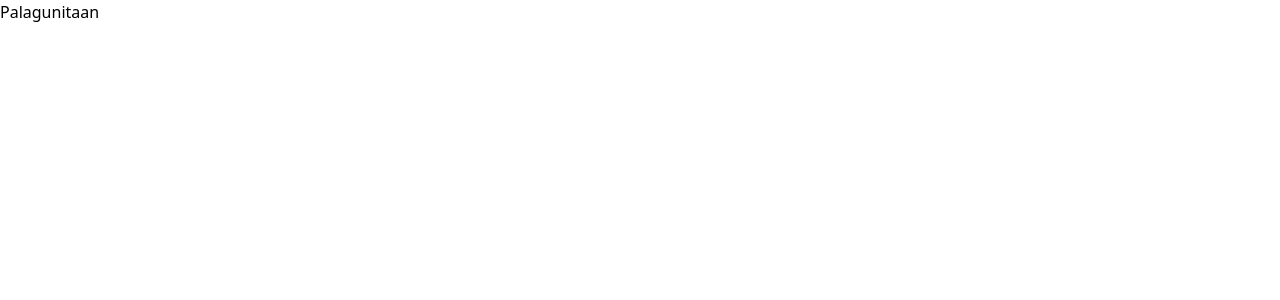
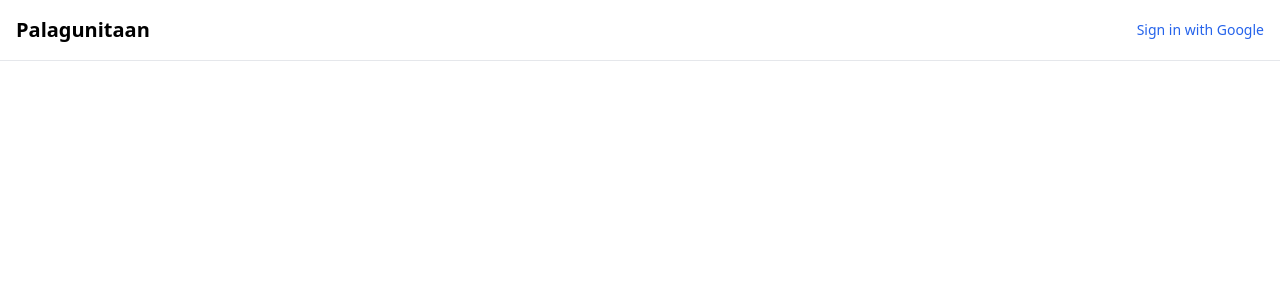
Before and after one commit to diVelarde/palagunitaan, a React (Create React App) app in the folder client/: page / in a window 1280 px wide. Shown: the top 300 px of the page. Built offline with nearby package versions, Linux system fonts and the light colour scheme; no server answers.

Commit message:
AUTH-004 add frontend authentication context

```diff
--- a/client/src/App.js
+++ b/client/src/App.js
@@ -1,21 +1,37 @@
-import { useEffect } from 'react';
-import api from './api/axios';
+import { AuthProvider, useAuth } from './context/AuthContext';
 
-console.log('API URL:', process.env.REACT_APP_API_URL);
 
-function App() {
-  useEffect(() => {
+function AuthHeader() {
+  const { user, loading, login, logout } = useAuth();
 
-    api.get('/api/test')
-      .then(res => console.log(res.data))
-      .catch(err => console.error(err));
-  }, []);
+  if (loading) return null;
 
   return (
-    <div>
-      <h1>Palagunitaan</h1>
+    <div className="flex items-center justify-between p-4 border-b">
+      <h1 className="text-xl font-semibold">Palagunitaan</h1>
+      {user ? (
+        <div className="flex items-center gap-3">
+
+          <span className="text-sm text-gray-600">{user.name}</span>
+          <button onClick={logout} className="text-sm text-red-600">
+            Log out
+          </button>
+        </div>
+      ) : (
+        <button onClick={login} className="text-sm text-blue-600">
+          Sign in with Google
+        </button>
+      )}
     </div>
   );
 }
 
+function App() {
+  return (
+    <AuthProvider>
+      <AuthHeader />
+    </AuthProvider>
+  );
+}
+
 export default App;
--- /dev/null
+++ b/client/src/context/AuthContext.js
@@ -0,0 +1,52 @@
+import { createContext, useContext, useEffect, useState, useCallback } from 'react';
+import api from '../api/axios';
+
+const AuthContext = createContext(null);
+
+export function AuthProvider({ children }) {
+  const [user, setUser] = useState(null);
+  const [viewRole, setViewRoleState] = useState(null);
+  const [loading, setLoading] = useState(true);
+
+  const refresh = useCallback(async () => {
+    try {
+      const res = await api.get('/api/auth/me');
+      setUser(res.data.user);
+      setViewRoleState(res.data.viewRole);
+    } catch (err) {
+      setUser(null);
+      setViewRoleState(null);
+    } finally {
+      setLoading(false);
+    }
+  }, []);
+
+  useEffect(() => {
+    refresh();
+  }, [refresh]);
+
+  const login = () => {
+    window.location.href = `${process.env.REACT_APP_API_URL}/api/auth/google`;
+  };
+
+  const logout = async () => {
+    await api.post('/api/auth/logout');
+    setUser(null);
+    setViewRoleState(null);
+  };
+
+  const setViewRole = async (role) => {
+    const res = await api.patch('/api/auth/view-role', { viewRole: role });
+    setViewRoleState(res.data.viewRole);
+  };
+
+  const value = { user, viewRole, loading, login, logout, setViewRole, refresh };
+
+  return <AuthContext.Provider value={value}>{children}</AuthContext.Provider>;
+}
+
+export function useAuth() {
+  const ctx = useContext(AuthContext);
+  if (!ctx) throw new Error('useAuth must be used within an AuthProvider');
+  return ctx;
+}
```
